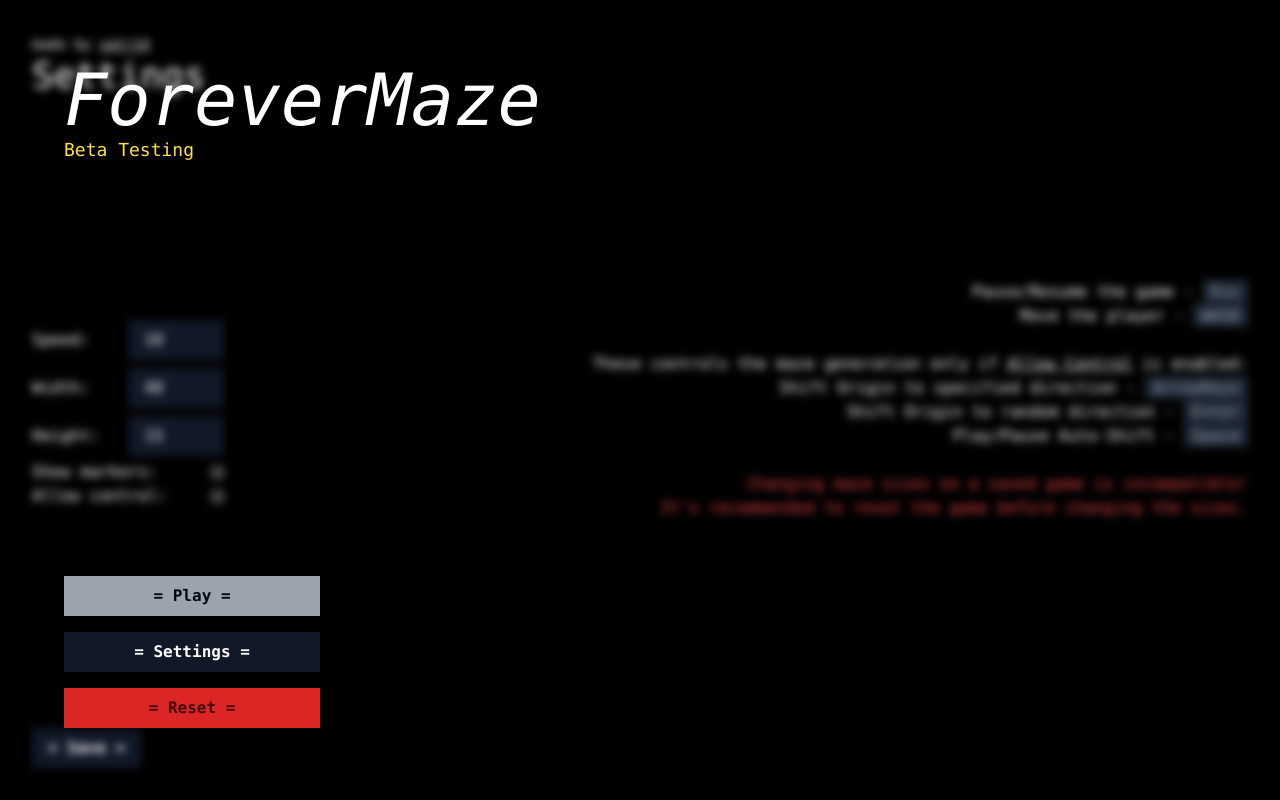
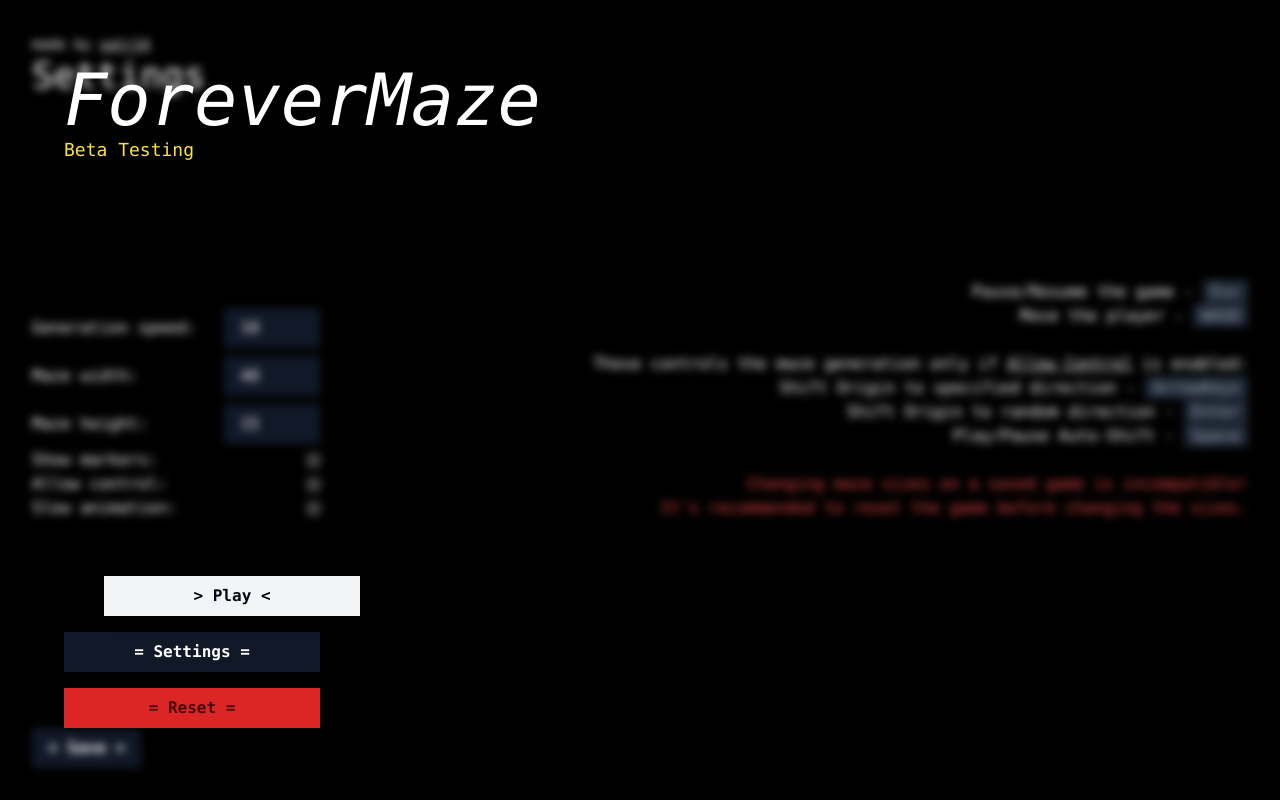
Before and after one commit to SX-9/forever-maze, a SvelteKit app: page /settings in a window 1280 px wide. Both pictures are taken after a click on the button "Pause". Built offline with nearby package versions, Linux system fonts and the light colour scheme.

Commit message:
slow animation mode

```diff
--- a/src/lib/MainMenu.svelte
+++ b/src/lib/MainMenu.svelte
@@ -18,7 +18,7 @@
         goto('/settings');
         setTimeout(() => {
             localStorage.removeItem('maze');
-            showMenu = false;
+            location.reload();
         }, 1000);
     }
 
@@ -47,7 +47,8 @@
             <p class="text-yellow-300 text-lg">Beta Testing</p>
         </div>
         <div class="w-64">
-            <button onclick={start} class="w-full my-2 hover-focus:translate-x-10 transition-all duration-150 ease-out bg-gray-400 hover-focus:bg-gray-100 text-gray-950">Play</button>
+            <!-- svelte-ignore a11y_autofocus -->
+            <button onclick={start} class="w-full my-2 hover-focus:translate-x-10 transition-all duration-150 ease-out bg-gray-400 hover-focus:bg-gray-100 text-gray-950" autofocus>Play</button>
             <button onclick={settings} class="w-full my-2 hover-focus:translate-x-10 transition-all duration-150 ease-out">Settings</button>
             <button onclick={reset} class="w-full my-2 hover-focus:translate-x-10 transition-all duration-150 ease-out bg-red-600 hover-focus:bg-red-500 text-red-950">Reset</button>
         </div>
--- a/src/routes/+layout.svelte
+++ b/src/routes/+layout.svelte
@@ -21,7 +21,9 @@
 	onMount(() => {
 		if ($page.url.pathname === '/') showMenu = true;
 
-		window.onkeydown = (e) => showMenu = e.key === 'Escape' ? !showMenu : showMenu;
+		window.onkeydown = (e) => {
+			showMenu = e.key === 'Escape' ? !showMenu : showMenu
+		};
 	});
 </script>
 
--- a/src/routes/play/+page.svelte
+++ b/src/routes/play/+page.svelte
@@ -11,7 +11,9 @@
 
     let mazeEl: HTMLDivElement;
     let allowControl = $state(false);
+    let autosave = $state(true);
 
+    let slow = $state(false);
     let busy = $state(false);
     let grid = $state(maze.getWalls());
     let autogen = $state(true);
@@ -36,19 +38,24 @@
         if (settings) {
             const {
                 width, height, speed,
-                showMarkers: smSetting, allowControl: acSetting,
+                showMarkers: smSetting,
+                allowControl: acSetting,
+                slow: slSetting,
             } = JSON.parse(settings);
             showMarkers = smSetting;
             allowControl = acSetting;
+            slow = slSetting;
             w = width; h = height;
             maze = new Maze(width, height);
             if (savedMaze) maze.grid = JSON.parse(savedMaze).map((row: number[]) => row.map((node: number) => ({direction:node})));
             else {
                 let time = maze.width * maze.height * speed * 10;
                 busy = true;
+                autosave = false;
                 error = `(wait ${time/1000} seconds) maze is generating...`;
                 setTimeout(() => {
                     busy = false;
+                    autosave = true;
                     error = '.';
                 }, time);
             }
@@ -72,7 +79,7 @@
 
         maze.onGridUpdate(() => {
             grid = maze.getWalls();
-            localStorage.setItem('maze', JSON.stringify(maze.grid.map((row) => row.map((node) => node.direction))));
+            if (autosave) localStorage.setItem('maze', JSON.stringify(maze.grid.map((row) => row.map((node) => node.direction))));
         });
     });
 
@@ -91,19 +98,21 @@
 <div
     transition:fly={{ y: 100, duration: 150 }} bind:this={mazeEl}
     class="w-min h-full max-w-full max-h-full overflow-auto p-4 mx-auto flex">
-    <div class="m-auto data-[busy=true]:scale-50" data-busy={busy}>
+    <div class="m-auto data-[busy=true]:scale-50 transition-transform" data-busy={busy}>
         <div>
             {#each grid as row}
                 <div class="flex m-auto">
                     {#each row as node}
                         <div
-                            class="min-w-8 min-h-8 p-1 border-transparent border flex justify-center items-center
+                            class="min-w-8 min-h-8 p-1 border-transparent border
+                                flex justify-center items-center
+                                transition-colors duration-200 data-[slow=true]:duration-1000 ease-linear
                                 data-[wall-up=true]:border-t-gray-400
                                 data-[wall-down=true]:border-b-gray-400
                                 data-[wall-left=true]:border-l-gray-400
                                 data-[wall-right=true]:border-r-gray-400"
                             data-wall-up={node.walls[0]} data-wall-down={node.walls[1]} data-wall-left={node.walls[2]} data-wall-right={node.walls[3]}
-                            data-direction={node.direction}>
+                            data-direction={node.direction} data-slow={slow}>
                             {#if showMarkers}
                                 <span data-direction={node.direction} class="text-gray-900 data-[direction=0]:text-red-700">{symbols[node.direction]}</span>
                             {/if}
--- a/src/routes/settings/+page.svelte
+++ b/src/routes/settings/+page.svelte
@@ -7,6 +7,7 @@
         width: 40,
         height: 15,
         speed: 10,
+        slow: false,
         showMarkers: false,
         allowControl: false,
     });
@@ -28,23 +29,23 @@
 </script>
 
 <div class="p-8 h-full flex justify-between items-center">
-    <form onsubmit={updateSettings} class="h-full flex flex-col justify-between" transition:fly={{ x: -100, duration: 150 }}>
+    <form onsubmit={updateSettings} class="h-full flex flex-col justify-between" transition:fly={{ x: -100, duration: 250 }}>
         <div>
             <span class="text-sm">made by <a href="//satr14.my.id" class="underline">satr14</a></span>
             <h1 class="text-4xl">Settings</h1>
             <p>{statusText}</p>
         </div>
-        <div class="w-48">
+        <div class="w-72">
             <div class="flex justify-between items-center w-full">
-                <label for="speed">Speed:</label>
+                <label for="speed">Generation speed:</label>
                 <input class="w-24" type="number" min="0" placeholder="speed" bind:value={settings.speed}>
             </div>
             <div class="flex justify-between items-center w-full">
-                <label for="width">Width:</label>
+                <label for="width">Maze width:</label>
                 <input class="w-24" type="number" min="0" placeholder="width" bind:value={settings.width}>
             </div>
             <div class="flex justify-between items-center w-full">
-                <label for="height">Height:</label>
+                <label for="height">Maze height:</label>
                 <input class="w-24" type="number" min="0" placeholder="height" bind:value={settings.height}>
             </div>
             <div class="flex justify-between items-center w-full">
@@ -55,12 +56,16 @@
                 <label for="allowControl">Allow control:</label>
                 <input type="checkbox" id="allowControl" bind:checked={settings.allowControl}>
             </div>
+            <div class="flex justify-between items-center w-full">
+                <label for="slow">Slow animation:</label>
+                <input type="checkbox" id="slow" bind:checked={settings.slow}>
+            </div>
         </div>
         <div class="flex gap-4 items-center">
             <button type="submit" class="w-min whitespace-nowrap">Save</button>
         </div>
     </form>
-    <dir transition:fly={{ x: 100, duration: 150 }}>
+    <dir transition:fly={{ x: 100, duration: 250 }}>
         <p class="text-right">
             Pause/Resume the game - <kbd>Esc</kbd><br>
             Move the player - <kbd>WASD</kbd><br>
```
